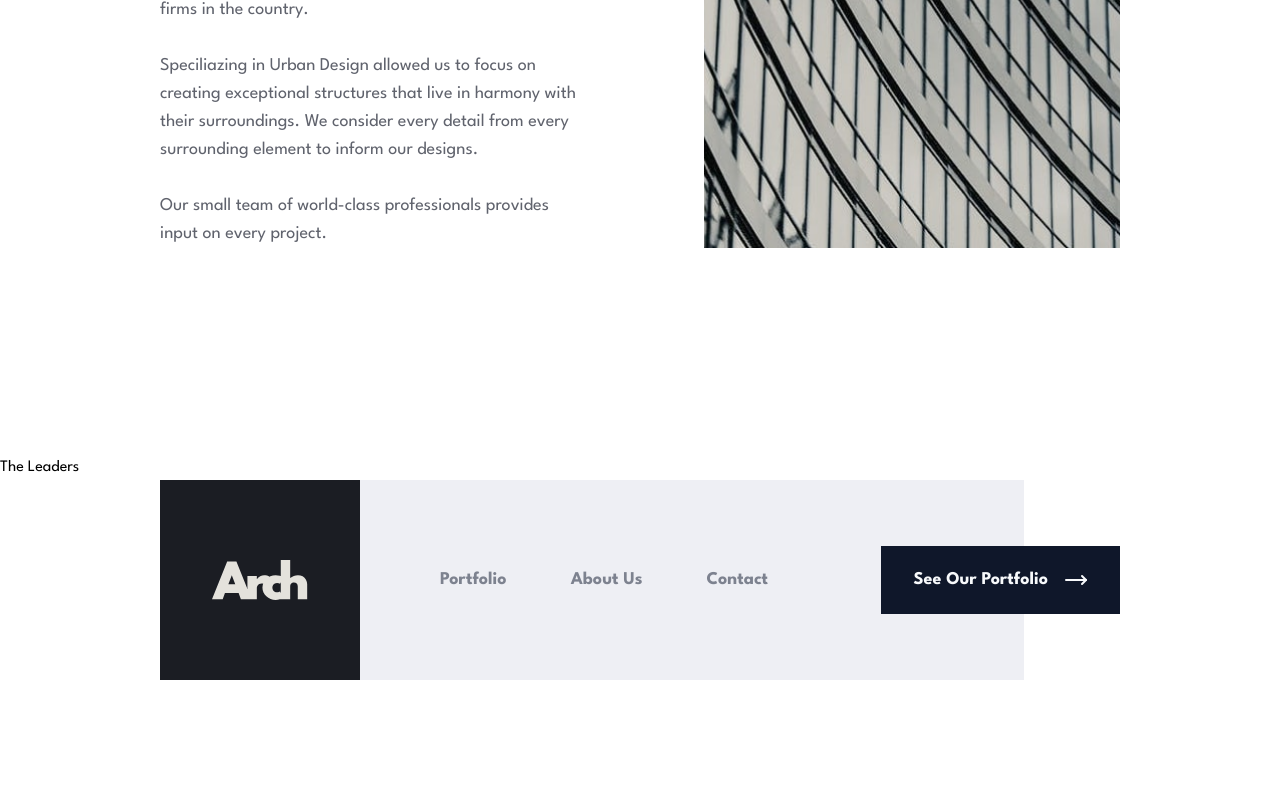
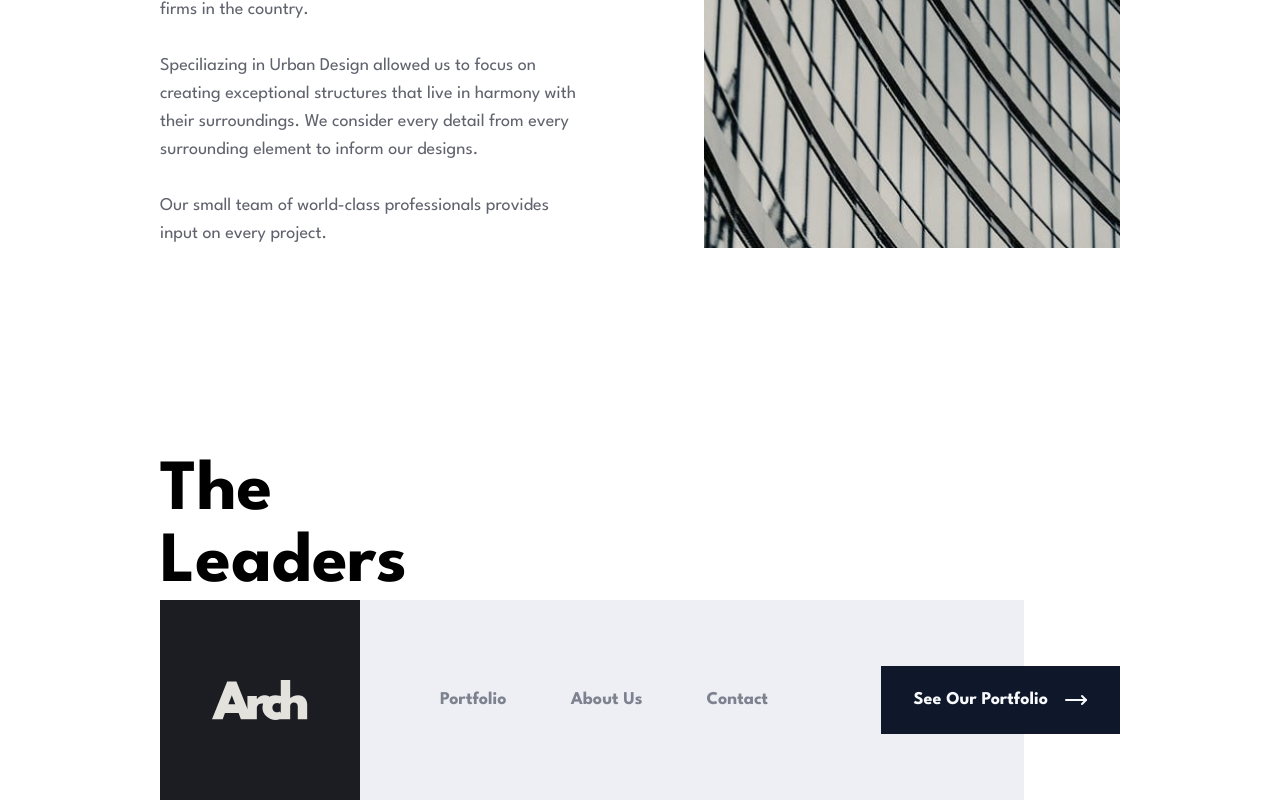
Before and after one commit to AyanorII/arch-studio, a Next.js app: page /about in a window 1280 px wide. Shown: the part 1323-2123 px from the top of the page. Before the commit the page ends 2003 px from the top, so only its background shows below. Built offline with nearby package versions, Linux system fonts and the light colour scheme.

Commit message:
move /about components to right folder

```diff
--- a/app/about/page.tsx
+++ b/app/about/page.tsx
@@ -1,4 +1,4 @@
-import { AboutHero, Heritage, Leaders } from "@/views/about";
+import { AboutHero, Heritage, Leaders } from "@/views/about/components";
 
 const AboutPage = () => {
 	return (
--- a/views/about/Leaders.tsx
+++ /dev/null
@@ -1,7 +0,0 @@
-export const Leaders = () => {
-	return (
-		<section>
-			<h2 className="">{"The\nLeaders"}</h2>
-		</section>
-	);
-};
--- /dev/null
+++ b/views/about/components/Leaders.tsx
@@ -0,0 +1,12 @@
+import { SectionHeading } from "@/components/pages/SectionHeading";
+import { Container } from "@/components/ui";
+
+export const Leaders = () => {
+	return (
+		<section>
+			<Container>
+				<SectionHeading>{"The\nLeaders"}</SectionHeading>
+			</Container>
+		</section>
+	);
+};
```
Also changed, not shown: views/about/components/Heritage.tsx (renamed from views/about/Heritage.tsx), views/about/components/Hero.tsx (renamed from views/about/Hero.tsx), views/about/components/index.ts (renamed from views/about/index.ts).
